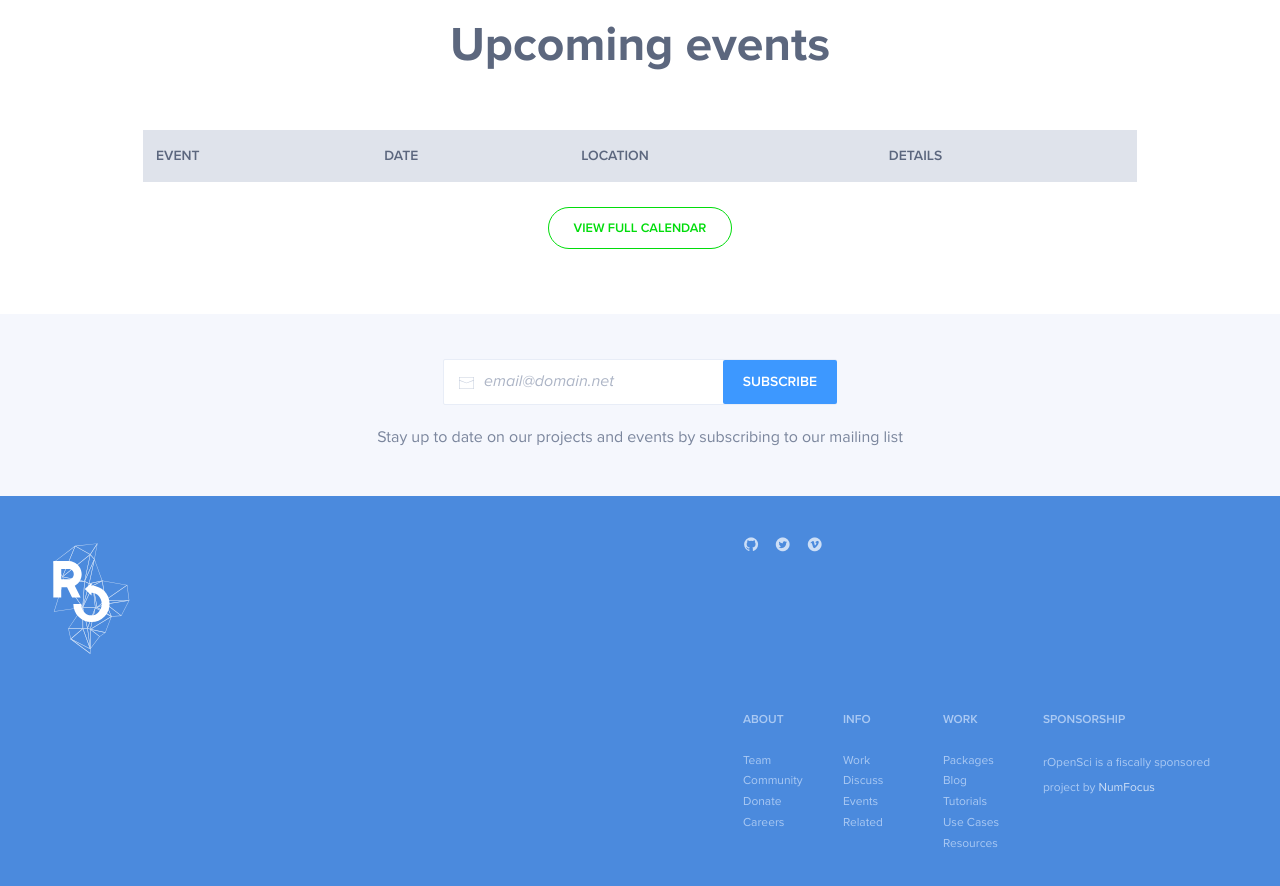
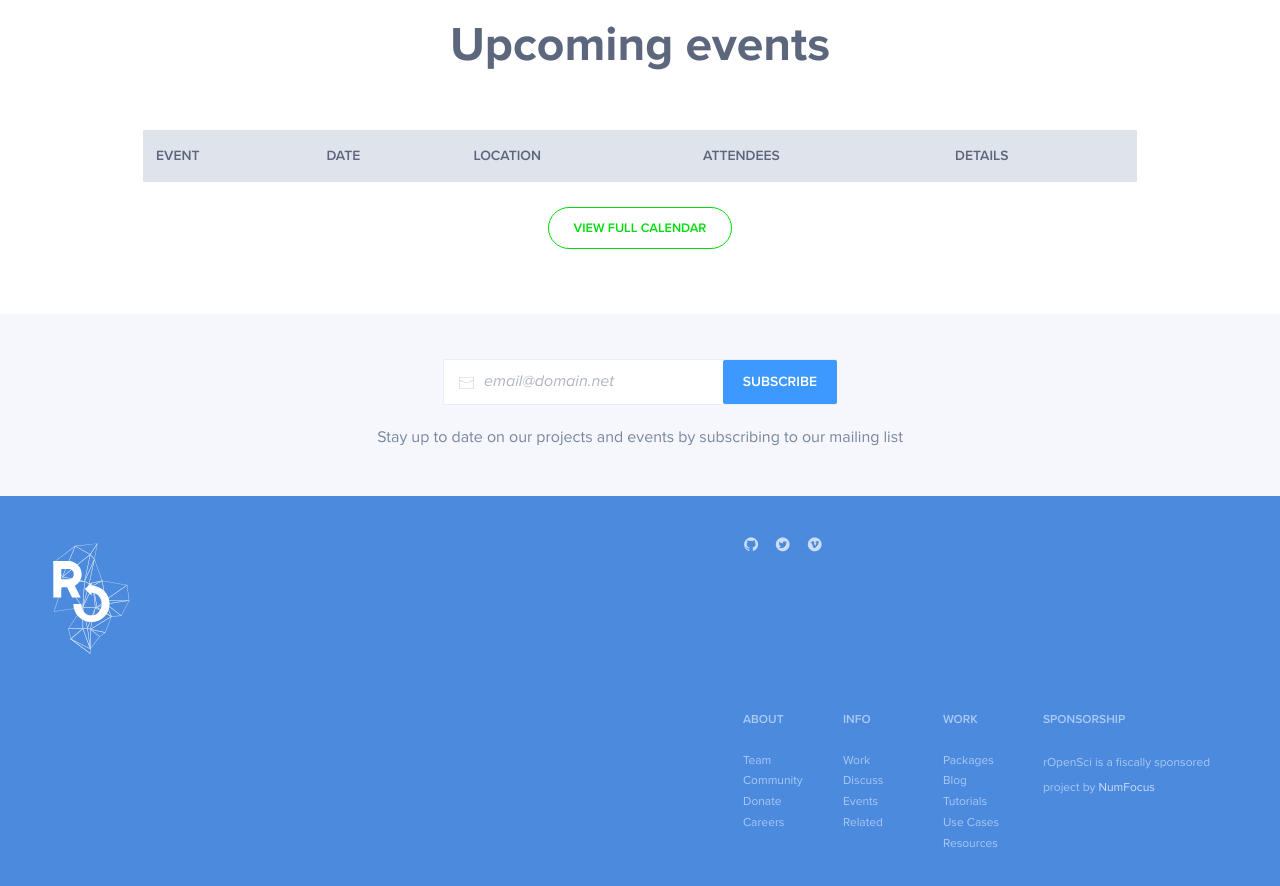
Before and after one commit to marulango/rOpenSci-website, a website: page community.html in a window 1280 px wide. Shown: the part 1120-2006 px from the top of the page. Drawn offline with Linux system fonts and the light colour scheme.

Commit message:
Adds attendees header column to table

```diff
--- a/community.html
+++ b/community.html
@@ -81,6 +81,7 @@
                                 <th>Event</th>
                                 <th>Date</th>
                                 <th>Location</th>
+                                <th>Attendees</th>
                                 <th>Details</th>
                             </tr>
                         </thead>
```
Also changed, not shown: index.html (+1 -0 lines).
